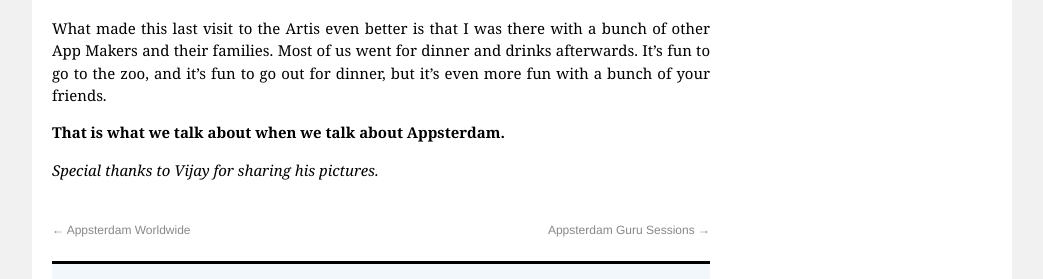
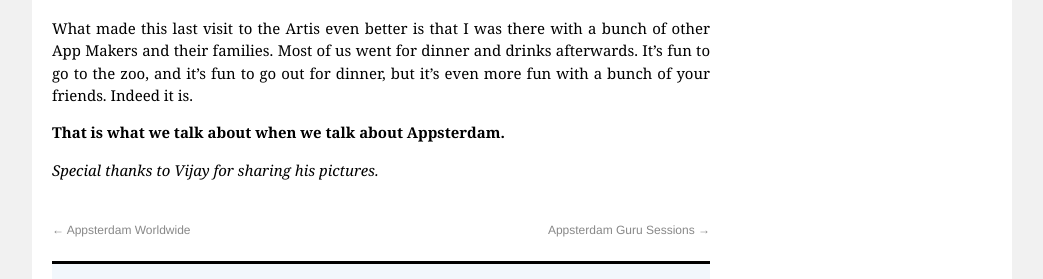
Before and after one commit to ConantheAtlassian/ElDragonRojo.github.io, a Jekyll site: the page built from _posts/2011-07-24-Natura-Artis-Magistra.md, in a window 1280 px wide and 900 px high, scrolled down 2083 px, cut to the strip 287-566 px from the top of the window. Shown: the whole strip, without its empty margins (118-1161 px from the left). Built offline with Jekyll 4.4.1, drawn with Linux system fonts in a browser that asks for light colours; Markdown is read by kramdown in place of the engine named in the settings.

```diff
--- a/_posts/2011-07-24-Natura-Artis-Magistra.md
+++ b/_posts/2011-07-24-Natura-Artis-Magistra.md
@@ -31,7 +31,7 @@
 
 <a href="http://www.flickr.com/photos/vijaykiran/5967846104/" title="IMG_7085 by vijaykiran, on Flickr"><img src="http://farm7.static.flickr.com/6003/5967846104_64577770d8.jpg" width="500" height="333" alt="IMG_7085"></a>
 
-What made this last visit to the Artis even better is that I was there with a bunch of other App Makers and their families. Most of us went for dinner and drinks afterwards. It's fun to go to the zoo, and it's fun to go out for dinner, but it's even more fun with a bunch of your friends.
+What made this last visit to the Artis even better is that I was there with a bunch of other App Makers and their families. Most of us went for dinner and drinks afterwards. It's fun to go to the zoo, and it's fun to go out for dinner, but it's even more fun with a bunch of your friends. Indeed it is.
 
 <strong>That is what we talk about when we talk about Appsterdam.</strong>
 
```
